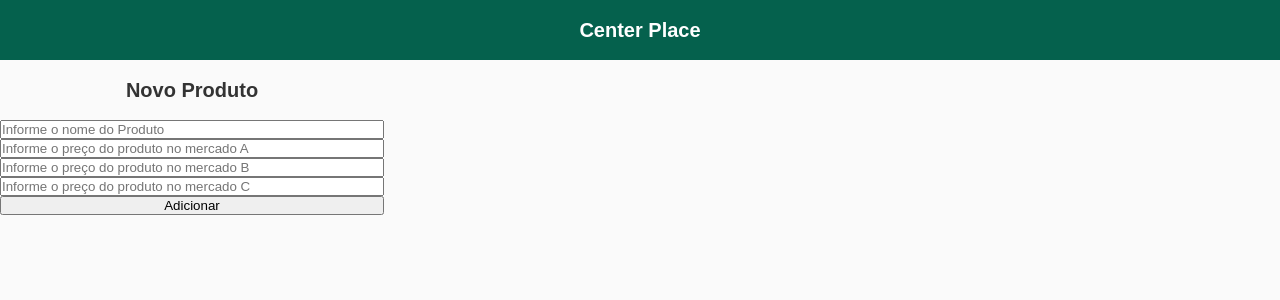
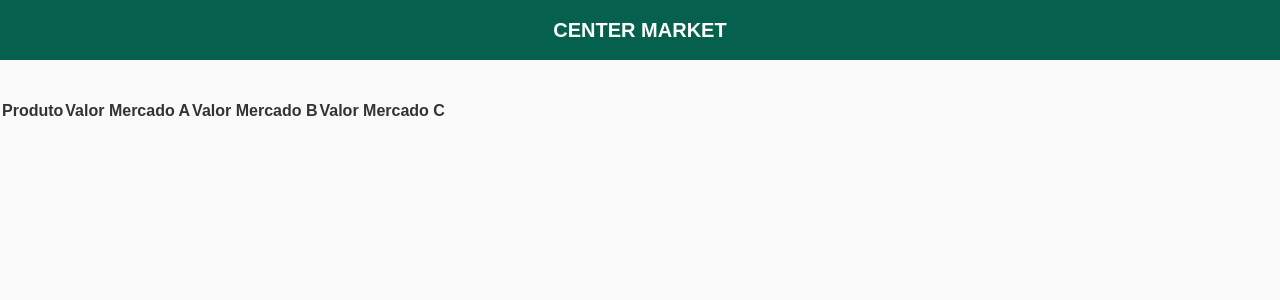
Before and after one commit to LeoCorbari/mercado, a React (Create React App) app: page / in a window 1280 px wide. Shown: the top 300 px of the page. Built offline with nearby package versions, Linux system fonts and the light colour scheme.

Commit message:
Add Routes, pages, finalizate table and form

```diff
--- a/package.json
+++ b/package.json
@@ -7,6 +7,7 @@
     "mongoose": "^5.6.11",
     "react": "^16.9.0",
     "react-dom": "^16.9.0",
+    "react-router-dom": "^5.0.1",
     "react-scripts": "3.1.1",
     "require-dir": "^1.2.0"
   },
--- a/src/App.js
+++ b/src/App.js
@@ -1,7 +1,7 @@
 import React from 'react';
 
 import Header from './components/header'
-import AddForm from './pages/addForm'
+import Routes from './routes'
 
 import './style.css'
 
@@ -11,7 +11,7 @@
     return (
       <div>
         <Header />
-        <AddForm />
+        <Routes />
       </div>
       )
   }
--- a/src/components/header/index.js
+++ b/src/components/header/index.js
@@ -3,7 +3,7 @@
 import './style.css'
 
 const Header = () => (
-    <h1 id='title'>Center Place</h1>
+    <h1 id='title'>CENTER MARKET</h1>
 )
 
 export default Header
--- a/src/pages/addForm/index.js
+++ b/src/pages/addForm/index.js
@@ -9,7 +9,6 @@
         super(props)
 
         this.state = {
-            cont : 0,
             produto : {
                 name: "",
                 valueA: "",
@@ -25,9 +24,13 @@
     }
 
     handleSubmit(e) {
-        var c = this.state.cont
-        this.setState({const: c++})
+
+        let p = this.state.produto
+        let key = localStorage.length
+        localStorage.setItem('item-' + key, JSON.stringify(p))
+
         e.preventDefault()
+
     }
 
     handleChange(e){
@@ -36,7 +39,7 @@
         const value = target.value
         const name = target.name
 
-        var p = this.state.produto
+        let p = this.state.produto
 
         p[name] = value
 
--- a/src/pages/addForm/style.css
+++ b/src/pages/addForm/style.css
@@ -1,5 +1,6 @@
 #container {
-    width: 30%;
+    max-width: 300px;
+    margin: 100px auto 0;
 
 }
 
@@ -15,4 +16,18 @@
 
 input {
     width: 100%;
+    margin: 5px;
+    height: 30px;
+    padding-left: 15px;
+    border: 0;
+    background-color: rgba(5, 97, 77, 0.171);
+    border-radius: 20px;
+
 }
+
+input[type="submit"] {
+    background-image: linear-gradient(to right, #1f4037 , #99f2c8);
+    color: #fff;
+    padding: 0;
+    cursor: pointer;
+}
--- a/src/pages/main/index.js
+++ b/src/pages/main/index.js
@@ -4,10 +4,58 @@
 
 class List extends React.Component {
 
+    constructor(props) {
+        super(props)
+
+        this.state = {
+            item: []
+        }
+
+    }
+
+    componentDidMount() {
+        this.loadingList()
+    }
+
+    loadingList = () => {
+
+        let list = this.state.item
+        let count = localStorage.length
+
+        for (let i = 0; i < count; i++) {
+            let tmp = localStorage.getItem('item-' + i)
+            tmp = JSON.parse(tmp)
+            list.push(tmp)
+
+        }
+
+        console.log(list)
+
+        this.setState({ item: list })
+
+    }
+
     render() {
         return (
-            <div>
-
+            <div className='list-item'>
+                <table>
+                    <tr>
+                        <th>Produto</th>
+                        <th>Valor Mercado A</th>
+                        <th>Valor Mercado B</th>
+                        <th>Valor Mercado C</th>
+                    </tr>
+                    {this.state.item.map(i => (
+                        <tbody>
+                            <tr key={i._id}>
+                                <td>{i.name}</td>
+                                <td>{i.valueA}</td>
+                                <td>{i.valueB}</td>
+                                <td>{i.valueC}</td>
+                            </tr>
+                        </tbody>
+                    ))}
+                </table>
             </div>
         )
     }
--- a/src/pages/main/style.css
+++ b/src/pages/main/style.css
@@ -0,0 +1,4 @@
+.list-item {
+    margin: 40px auto 0;
+
+}
--- /dev/null
+++ b/src/routes.js
@@ -0,0 +1,16 @@
+import React from 'react'
+import { BrowserRouter, Switch, Route } from "react-router-dom";
+
+import List from './pages/main'
+import AddForm from './pages/addForm'
+
+const Routes = () => (
+    <BrowserRouter>
+        <Switch>
+            <Route path="/" exact component={List} />
+            <Route path="/AddForm/" component={AddForm} />
+        </Switch>
+    </BrowserRouter>
+)
+
+export default Routes
```
Also changed, not shown: 1 other file (tests, documents, lock files or other folders).
